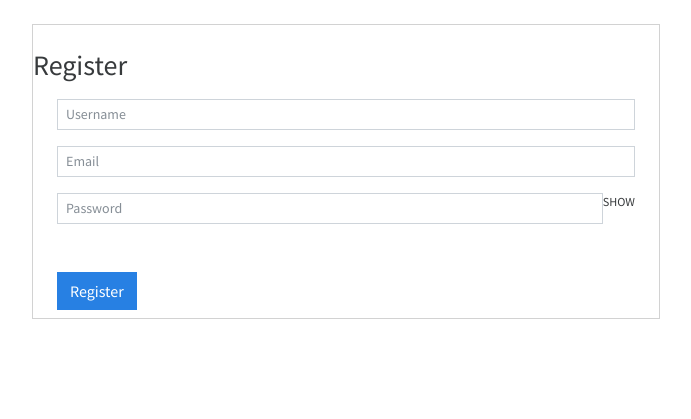
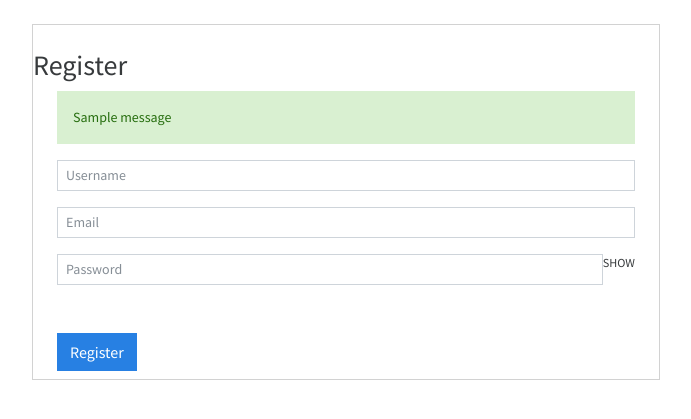
Before and after one commit to Collins07/GreenSpace, a Django app: page /authentication/register in a window 1280 px wide. Shown: the top 419 px of the page, without its empty margins (294-985 px from the left). Run offline with Django 4.2, Linux system fonts and the light colour scheme; tables that the repository leaves empty hold one stand-in row (values such as "Sample post"); one stand-in notice (Sample message) is shown; some libraries are stand-ins or nearby versions.

Commit message:
django messages

```diff
--- a/reforestation/authentication/views.py
+++ b/reforestation/authentication/views.py
@@ -4,6 +4,7 @@ from django.http import JsonResponse
 from django.contrib.auth.models import User
 import json
 from validate_email import validate_email
+from django.contrib import messages
 
 
 # Create your views here.
@@ -39,3 +40,11 @@ class EmailValidationView(View):
 class RegistrationView(View):
     def get(self, request):
         return render(request, 'authentication/register.html')
+    def post(self, request):
+
+        messages.success(request, 'Success')
+        messages.warning(request, 'warning')
+        messages.info(request, 'info')
+        messages.error(request, 'error')
+
+        return render(request, 'authentication/register.html')
--- a/reforestation/reforestation/settings.py
+++ b/reforestation/reforestation/settings.py
@@ -11,6 +11,7 @@ https://docs.djangoproject.com/en/4.1/ref/settings/
 """
 
 from pathlib import Path
+from django.contrib import messages
 
 import os
 import environ
@@ -136,3 +137,8 @@ STATIC_ROOT = os.path.join(BASE_DIR, 'static')
 # https://docs.djangoproject.com/en/4.1/ref/settings/#default-auto-field
 
 DEFAULT_AUTO_FIELD = 'django.db.models.BigAutoField'
+
+
+MESSAGE_TAGS = {
+    messages.ERROR: 'danger'
+}
--- a/reforestation/templates/authentication/register.html
+++ b/reforestation/templates/authentication/register.html
@@ -13,6 +13,10 @@
                 <h3 class="mt-4">Register</h3>
 
                 <form class="px-4" action="" method="post">
+                    {% csrf_token %}
+
+                    {% include 'partials/_messages.html' %}
+
                     <div class="form-group mt-3">
                         <input class="form-control form-control-sm" type="text" name="username" id="usernameField" placeholder="Username">
                     </div>
--- /dev/null
+++ b/reforestation/templates/partials/_messages.html
@@ -0,0 +1,10 @@
+{% if messages %}
+<div class="messages">
+    {% for message in messages %}
+    <div {% if message.tags %} class=" alert alert-sm alert-{{ message.tags }}"{% endif %}>
+
+        {{ message }}
+    </div>
+    {% endfor %}
+</div>
+{% endif %}
```
